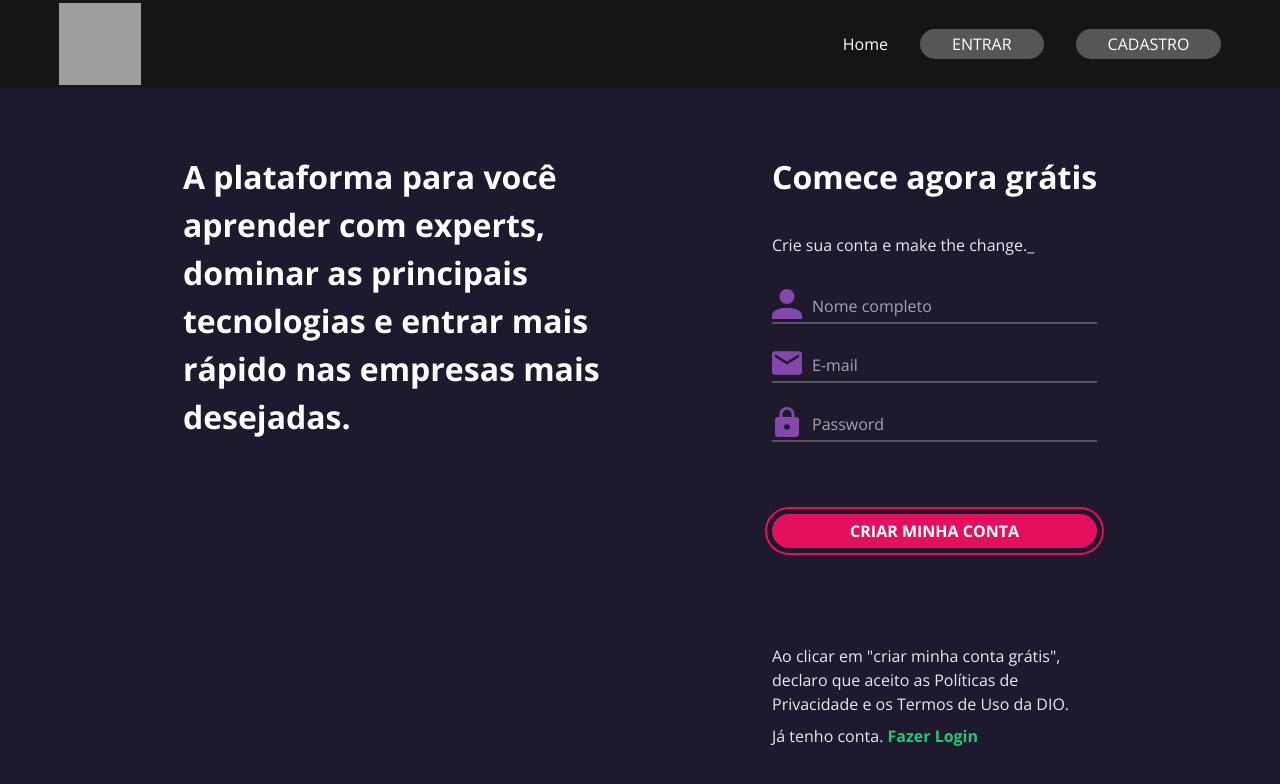
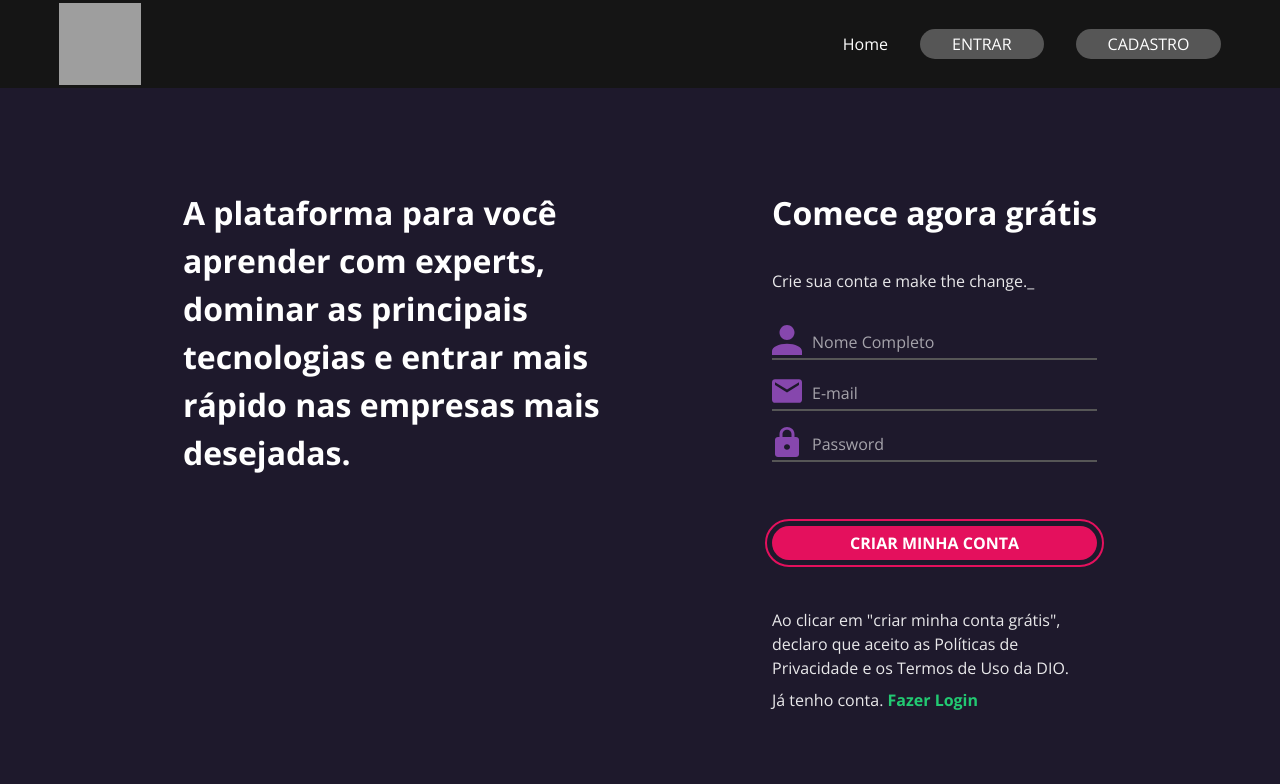
Before and after one commit to cosme7/DIO_Clone-OrangeTech, a React (Create React App) app: page /cadastro in a window 1280 px wide. Shown: the top 784 px of the page. Built offline with nearby package versions, Linux system fonts and the light colour scheme; grey boxes are pictures that could not be loaded.

Commit message:
Validação do Formulário]

```diff
--- a/db.json
+++ b/db.json
@@ -4,13 +4,19 @@
       "id": 1,
       "name": "Cosme",
       "email": "cosme@email.com",
-      "senha": 123456
+      "password": "123456"
     },
     {
       "id": 2,
       "name": "Pablo",
       "email": "pablo@email.com",
-      "senha": 123456
+      "password": "123456"
+    },
+    {
+      "name": "eeee",
+      "email": "eee@gmail.com",
+      "password": "123456",
+      "id": 3
     }
   ]
 }
--- a/src/Components/Button/index.jsx
+++ b/src/Components/Button/index.jsx
@@ -1,10 +1,10 @@
 import React from 'react'
 import * as S from './style'
 
-export default function Button({title, path, variant="other"}) {
+export default function Button({title, onClick, variant="other"}) {
   return (
     <>
-      <S.Button variant={variant}>
+      <S.Button variant={variant} onClick={onClick}>
         {title}
       </S.Button>
     </>
--- a/src/Components/Form/style.js
+++ /dev/null
@@ -1,10 +0,0 @@
-import styled from "styled-components";
-
-export const Forms = styled.form`
-    display: flex;
-    flex-direction: column;
-
-    button{
-        margin-top: 3rem;
-    }
-`;
--- a/src/Components/Form/index.jsx
+++ b/src/Components/FormLog/index.jsx
@@ -1,7 +1,7 @@
 import React from 'react'
 
 import { useNavigate } from "react-router-dom";
-import { api } from '../../API/api';
+import { api } from '../../Api/api';
 
 import Button from '../Button'
 import Input from '../Input'
@@ -12,7 +12,7 @@ import * as yup from 'yup';
 
 import * as S from './style'
 
-export default function Form() {
+export default function FormLog() {
 
     const schema = yup.object({
         email: yup.string().email('Favor por um e-mail válido!').required(''),
@@ -23,18 +23,17 @@ export default function Form() {
 
     const { control, handleSubmit, formState: { errors }} = useForm({
         resolver: yupResolver(schema),
-        mode: 'onChange',
+        mode: 'onChange'
     });
 
     const onSubmit = async (formData) => {
         try{
-            const {data} = await api.get(`users?email=${formData.email}&senha=${formData.senha}`);
-            console.log('retorno api', data)
-            if(data.length === 1){
+            const {data} = await api.get(`/users?email=${formData.email}&password=${formData.password}`);
+            if(data.length && data[0].id){
                 navigate('/feed')
                 return
             }
-        }catch{
+        }catch(e){
             alert('Houve um Erro, tente novamente!')
         }
     };
@@ -42,8 +41,8 @@ export default function Form() {
   return (
     <>
         <S.Forms onSubmit={handleSubmit(onSubmit)}>
-            <Input control={control} errorMessage={errors?.email?.message} type='email' name='email' placeholder='E-mail' />
-            <Input control={control} errorMessage={errors?.password?.message} type='password' name='password' placeholder='Password' />
+            <Input control={control} errorMessage={errors.email?.message} type='email' name='email' placeholder='E-mail' className='email' />
+            <Input control={control} errorMessage={errors.password?.message} type='password' name='password' placeholder='Password' className='senha' />
             <Button title='Entrar' type='submit'/>
         </S.Forms>
     </>
--- /dev/null
+++ b/src/Components/FormLog/style.js
@@ -0,0 +1,21 @@
+import styled from "styled-components";
+import Email from '../../Assets/icon_01.svg'
+import Senha from '../../Assets/icon_02.svg'
+
+export const Forms = styled.form`
+    display: flex;
+    flex-direction: column;
+    row-gap: 1rem;
+
+    button{
+        margin-top: 3rem;
+    }
+
+    input.email{
+        background-image: url(${Email})
+    }
+
+    input.senha{
+        background-image: url(${Senha});
+    }
+`;
--- /dev/null
+++ b/src/Components/FormReg/index..jsx
@@ -0,0 +1,60 @@
+import React from 'react'
+
+import { api } from '../../Api/api';
+
+import Button from '../Button'
+import Input from '../Input'
+
+import { useForm } from "react-hook-form";
+import { yupResolver } from '@hookform/resolvers/yup';
+import * as yup from 'yup';
+
+import * as S from './style'
+
+export default function FormReg() {
+
+    const schema = yup.object({
+        name: yup.string().min(4, 'Nome com no mínimo 4 caracteres!').required('Name é Obrigatório!'),
+        email: yup.string().email('Insira um e-mail válido!').required('Email é Obrigatório!'),
+        password: yup.string().min(6, 'Senha com no mínimo 6 caracteres!').required('Senha é Obrigatório!')
+    }).required();
+
+    const { control, handleSubmit, formState: {errors, isValid}} = useForm({
+        resolver: yupResolver(schema),
+        mode: 'onChange'
+    });
+
+    const onSubmit = async (formData) => {
+        try{
+          if(isValid){
+            const user = JSON.stringify({
+              name: formData.name,
+              email: formData.email,
+              password: formData.password
+            });
+            const customConfig = {
+              headers: {
+                'Content-Type': 'application/json'
+              }
+            };
+            const {data} = await api.post(`/users`, user, customConfig);
+              if(data.name) {
+                alert(`${data.name} cadastrado(a) com sucesso!`);
+              }
+            }
+        }catch(e){
+            alert('Erro no cadastro do usuário.');
+        }
+    };
+
+  return (
+    <>
+        <S.Forms onSubmit={handleSubmit(onSubmit)}>
+            <Input control={control} errorMessage={errors?.name?.message} type='name' name='name' placeholder='Nome Completo' className='people' />
+            <Input control={control} errorMessage={errors?.email?.message} type='email' name='email' placeholder='E-mail' className='email' />
+            <Input control={control} errorMessage={errors?.password?.message} type='password' name='password' placeholder='Password' className='senha' />
+            <Button title='Criar minha conta' type='submit'/>
+        </S.Forms>
+    </>
+  )
+};
--- /dev/null
+++ b/src/Components/FormReg/style.js
@@ -0,0 +1,26 @@
+import styled from "styled-components";
+import People from '../../Assets/icon_00.svg'
+import Email from '../../Assets/icon_01.svg'
+import Senha from '../../Assets/icon_02.svg'
+
+export const Forms = styled.form`
+    display: flex;
+    flex-direction: column;
+    row-gap: 1rem;
+
+    button{
+        margin-top: 3rem;
+    }
+
+    input.people{
+        background-image: url(${People});
+    }
+
+    input.email{
+        background-image: url(${Email})
+    }
+
+    input.senha{
+        background-image: url(${Senha});
+    }
+`;
--- a/src/Components/Input/index.jsx
+++ b/src/Components/Input/index.jsx
@@ -2,14 +2,19 @@ import React from 'react'
 import { Controller } from 'react-hook-form'
 import * as S from './style'
 
-export default function Input({name, type, control, errorMessage, ...rest}) {
+export default function Input({name, control, className, errorMessage, ...rest}) {
   return (
     <>
         <Controller
           name={name}
           control={control}
           rules={{ required: true }}
-          render={({ field }) =>  <S.Input {...field} {...rest} />}
+          render={({ field }) =>
+           <S.Input
+              {...field}
+              {...rest}
+              className={className}
+              />}
         />
         {errorMessage ? <S.ErrorMsg>{errorMessage}</S.ErrorMsg> : null}
     </>
--- a/src/Pages/Cadastro/index.jsx
+++ b/src/Pages/Cadastro/index.jsx
@@ -1,5 +1,5 @@
 import React from 'react'
-import Button from '../../Components/Button'
+import Form from '../../Components/FormReg/index.'
 import { Link } from 'react-router-dom'
 import * as S from './style'
 
@@ -12,15 +12,10 @@ export default function Cadastro({people, }) {
             <h2>A plataforma para você aprender com experts, dominar as principais tecnologias e entrar mais rápido nas empresas mais desejadas.</h2>
             <S.BoxTxt>
               <h3>Comece agora grátis</h3>
-              <p>Crie sua conta e make the change._</p>
-              <S.Form>
-                <input name='name' type="name" placeholder='Nome completo' />
-                <input name='email' type="email" placeholder='E-mail' />
-                <input name='password' type="password" placeholder='Password' />
-                <Button title='Criar minha Conta'/>
-              </S.Form>
-              <p>Ao clicar em "criar minha conta grátis", declaro que aceito as Políticas de Privacidade e os Termos de Uso da DIO.</p>
-              <p>Já tenho conta. <Link to='/login'>Fazer Login</Link></p>
+              <S.Acc>Crie sua conta e make the change._</S.Acc>
+              <Form />
+              <S.Acc>Ao clicar em "criar minha conta grátis", declaro que aceito as Políticas de Privacidade e os Termos de Uso da DIO.</S.Acc>
+              <S.Acc>Já tenho conta. <Link to='/login'>Fazer Login</Link></S.Acc>
             </S.BoxTxt>
           </S.BoxLogin>
         </S.Container>
--- a/src/Pages/Cadastro/style.js
+++ b/src/Pages/Cadastro/style.js
@@ -1,7 +1,4 @@
-import styled, {css} from "styled-components";
-import People from '../../Assets/icon_00.svg'
-import Email from '../../Assets/icon_01.svg'
-import Senha from '../../Assets/icon_02.svg'
+import styled from "styled-components";
 
 export const Container = styled.section`
     width: 100%;
@@ -37,81 +34,31 @@ export const BoxTxt = styled.div`
         font-weight: var(--fw-700);
         color: var(--clr-wt);
     }
+`;
 
-    p{
-        font-size: clamp(1rem, 1.2vw, 1.5rem);
-        font-family: var(--ff-primary);
-        font-weight: var(--fw-400);
-        color: var(--clr-wt);
-        opacity: .9;
-    }
+export const Acc = styled.p`
+    font-size: clamp(1rem, 1.2vw, 1.5rem);
+    font-family: var(--ff-primary);
+    font-weight: var(--fw-400);
+    color: var(--clr-wt);
+    opacity: .9;
 
-    p:nth-child(2){
+    &:nth-child(2){
         margin-block: 2rem;
     }
 
-    p:nth-child(4){
+    &:nth-child(4){
         max-width: 35ch;
         margin-block-start: 3rem;
     }
 
-    p:nth-child(5){
+    &:nth-child(5){
         margin-block-start: 0.5rem;
     }
 
-    p:nth-child(5) a{
+    &:nth-child(5) a{
         font-weight: var(--fw-700);
         color: var(--clr-gr);
         text-decoration: none;
     }
 `;
-
-export const Form = styled.form`
-    display: flex;
-    flex-direction: column;
-
-    button{
-        margin-block: 3rem;
-    }
-
-    input{
-        width: 100%;
-        height: 35px;
-        padding-inline: 2.5rem 0;
-        margin-block-end: 1.5rem;
-
-        background-color: transparent;
-        background-repeat: no-repeat;
-        background-size: 30px 30px;
-
-        font-size: clamp(1rem, 1.2vw, 1.4rem);
-        font-family: var(--ff-primary);
-        color: var(--clr-wt);
-
-        outline: none;
-        border: none;
-        border-bottom: 2px solid var(--bg-gr);
-    }
-
-    input:nth-child(1){
-        background-image: url(${People});
-    }
-
-    input:nth-child(2){
-        background-image: url(${Email});
-    }
-
-    input:nth-child(3){
-        background-image: url(${Senha});
-    }
-
-    input::placeholder{
-        font-family: var(--ff-primary);
-        color: var(--clr-wt);
-        opacity: 0.6;
-    }
-
-    input:focus{
-        border-bottom: 2px solid #8f47d7;
-    }
-`;
--- a/src/Pages/Login/index.jsx
+++ b/src/Pages/Login/index.jsx
@@ -1,6 +1,6 @@
 import React from 'react'
 import { Link } from 'react-router-dom'
-import Form from '../../Components/Form';
+import Form from '../../Components/FormLog';
 import * as S from './style'
 
 export default function Login() {
@@ -13,7 +13,7 @@ export default function Login() {
             <S.BoxTxt>
               <h3>Faça seu cadastro</h3>
               <S.DoIt>Faça seu login e make the change._</S.DoIt>
-              <Form title='Comece Agora'/>
+              <Form />
               <S.BoxLinks>
                 <a href="https://www.dio.me/" target='_blank' rel="noreferrer">Esqueci minha senha</a>
                 <Link to='/cadastro'>Criar conta</Link>
```
Also changed, not shown: src/Components/Input/style.js (+0 -12 lines).
